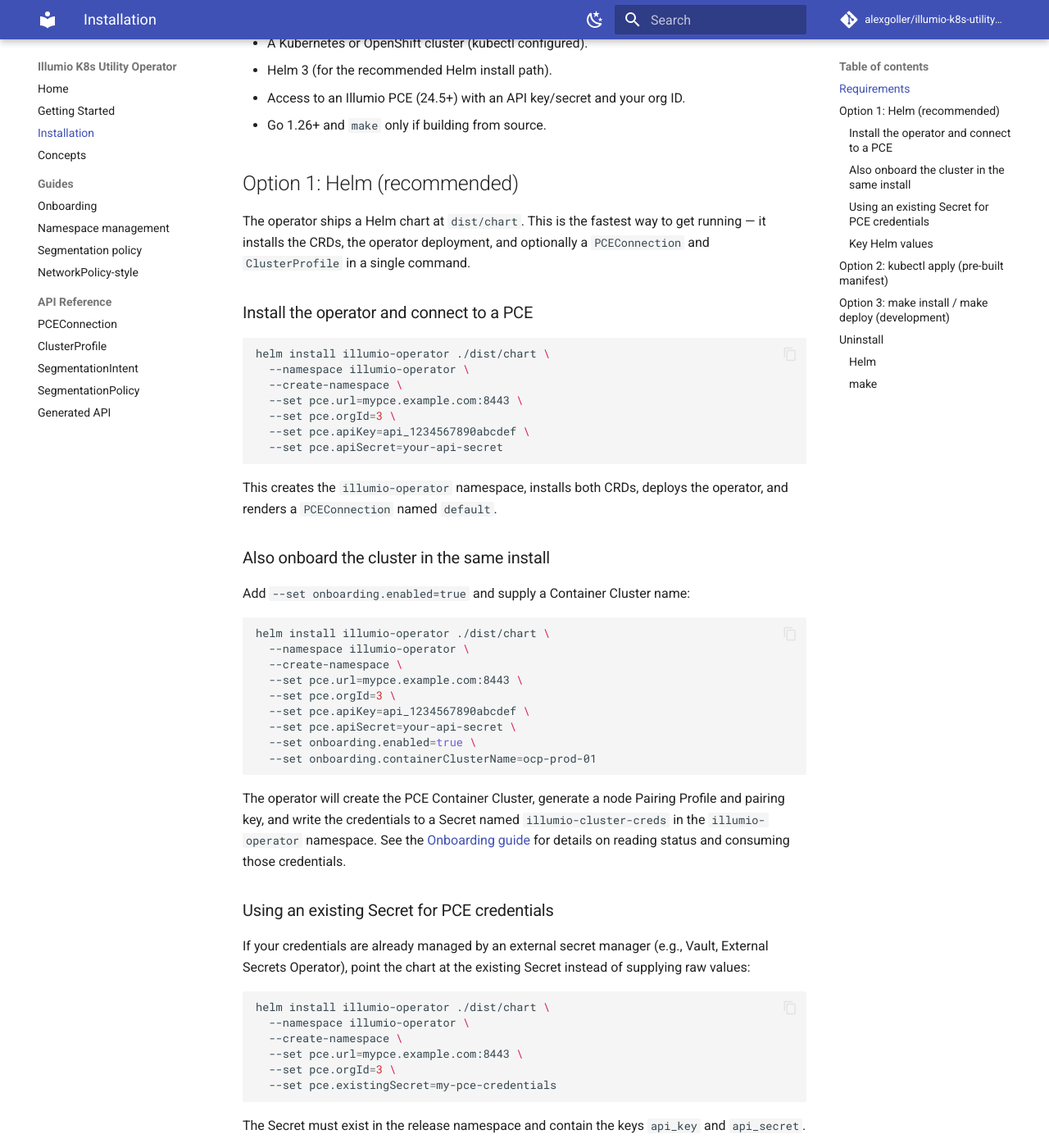
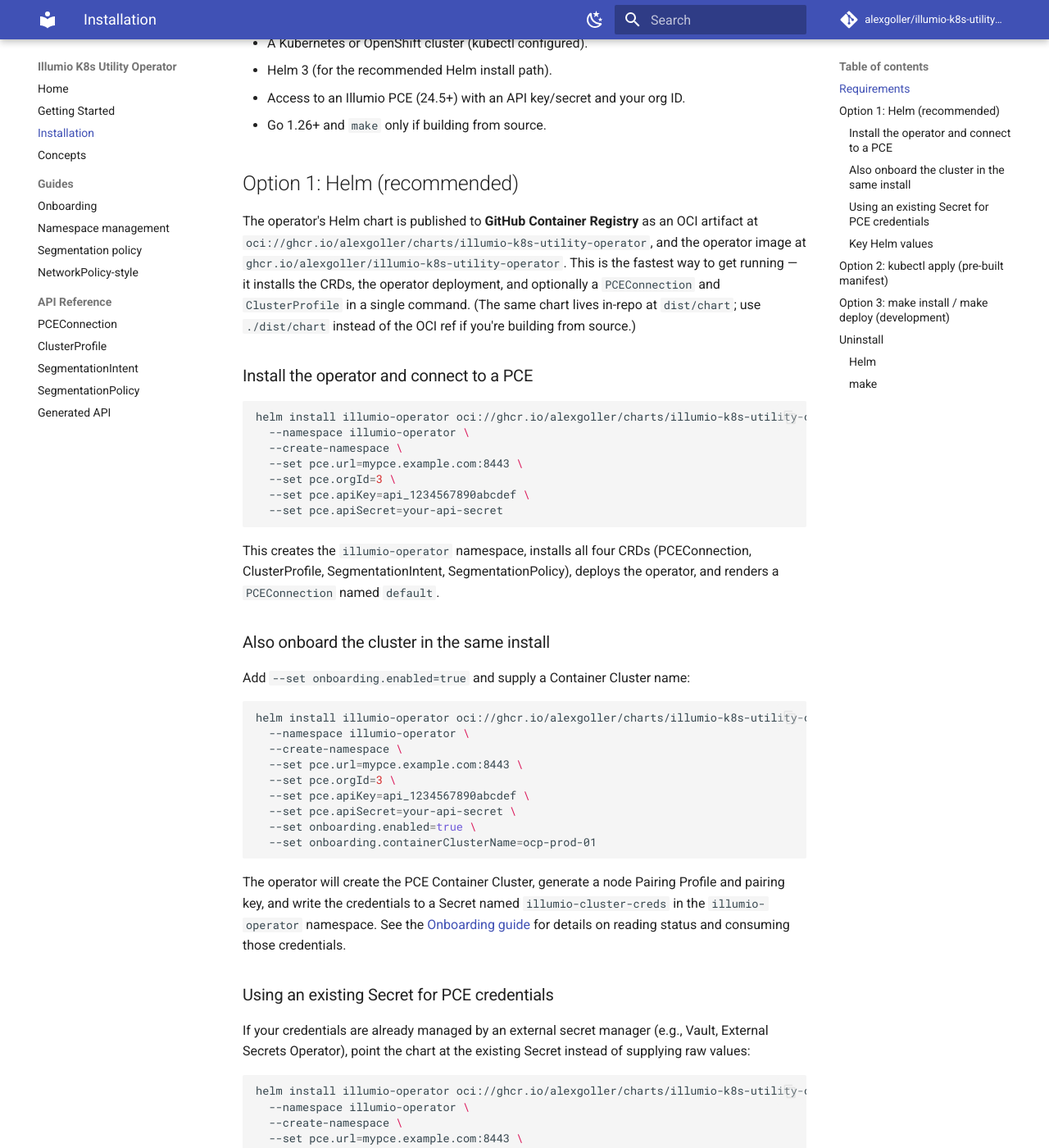
Before and after one commit to alexgoller/illumio-k8s-utility-operator, an MkDocs documentation site: the page built from docs/installation.md, in a window 1280 px wide and 1400 px high, scrolled down 191 px. Shown: the whole window at 82% size. Built offline with MkDocs 1.6.1 and Material for MkDocs 9.7.7, drawn with Linux system fonts in a browser that asks for light colours; comment, search, counter and statistics services are not loaded; some of the changed text lies outside the part shown.

Commit message:
feat(release): publish image + chart to ghcr.io; fix missing CRDs in install artifacts
The install artifacts (kustomize, PROJECT, dist/install.yaml, the Helm
chart) only carried 2 of the 4 CRDs — SegmentationIntent and
SegmentationPolicy were never wired in after being hand-added in Plans
4-5, so an install would ship an operator that can't register its own
policy CRDs. (envtest missed it: it loads CRDs from config/crd/bases.)

- Wire all four CRDs into config/crd/kustomization.yaml, PROJECT, and the
  chart's templates/crd; regenerate dist/install.yaml (now 4 CRDs).
- Point the chart's default image at ghcr.io/alexgoller/illumio-k8s-utility-operator.
- Add .github/workflows/release.yml: on v* tags (or workflow_dispatch),
  build+push the multi-arch image and package+push the chart to
  oci://ghcr.io/alexgoller/charts, and attach chart+install.yaml to the release.
- Bump chart to 0.1.1; update install docs to the ghcr OCI install path.

Co-Authored-By: Claude Opus 4.8 (1M context) <noreply@anthropic.com>

````diff
--- a/docs/installation.md
+++ b/docs/installation.md
@@ -9,12 +9,12 @@
 
 ## Option 1: Helm (recommended)
 
-The operator ships a Helm chart at `dist/chart`. This is the fastest way to get running — it installs the CRDs, the operator deployment, and optionally a `PCEConnection` and `ClusterProfile` in a single command.
+The operator's Helm chart is published to **GitHub Container Registry** as an OCI artifact at `oci://ghcr.io/alexgoller/charts/illumio-k8s-utility-operator`, and the operator image at `ghcr.io/alexgoller/illumio-k8s-utility-operator`. This is the fastest way to get running — it installs the CRDs, the operator deployment, and optionally a `PCEConnection` and `ClusterProfile` in a single command. (The same chart lives in-repo at `dist/chart`; use `./dist/chart` instead of the OCI ref if you're building from source.)
 
 ### Install the operator and connect to a PCE
 
 ```bash
-helm install illumio-operator ./dist/chart \
+helm install illumio-operator oci://ghcr.io/alexgoller/charts/illumio-k8s-utility-operator --version 0.1.1 \
   --namespace illumio-operator \
   --create-namespace \
   --set pce.url=mypce.example.com:8443 \
@@ -23,14 +23,14 @@ helm install illumio-operator ./dist/chart \
   --set pce.apiSecret=your-api-secret
 ```
 
-This creates the `illumio-operator` namespace, installs both CRDs, deploys the operator, and renders a `PCEConnection` named `default`.
+This creates the `illumio-operator` namespace, installs all four CRDs (PCEConnection, ClusterProfile, SegmentationIntent, SegmentationPolicy), deploys the operator, and renders a `PCEConnection` named `default`.
 
 ### Also onboard the cluster in the same install
 
 Add `--set onboarding.enabled=true` and supply a Container Cluster name:
 
 ```bash
-helm install illumio-operator ./dist/chart \
+helm install illumio-operator oci://ghcr.io/alexgoller/charts/illumio-k8s-utility-operator --version 0.1.1 \
   --namespace illumio-operator \
   --create-namespace \
   --set pce.url=mypce.example.com:8443 \
@@ -48,7 +48,7 @@ The operator will create the PCE Container Cluster, generate a node Pairing Prof
 If your credentials are already managed by an external secret manager (e.g., Vault, External Secrets Operator), point the chart at the existing Secret instead of supplying raw values:
 
 ```bash
-helm install illumio-operator ./dist/chart \
+helm install illumio-operator oci://ghcr.io/alexgoller/charts/illumio-k8s-utility-operator --version 0.1.1 \
   --namespace illumio-operator \
   --create-namespace \
   --set pce.url=mypce.example.com:8443 \
@@ -78,13 +78,13 @@ The Secret must exist in the release namespace and contain the keys `api_key` an
 
 ## Option 2: kubectl apply (pre-built manifest)
 
-The committed `dist/install.yaml` only carries the `PCEConnection` CRD and is **not** suitable for direct apply. First generate a complete installer that includes both CRDs:
+The committed `dist/install.yaml` contains all four CRDs and the operator deployment, pinned to the published image `ghcr.io/alexgoller/illumio-k8s-utility-operator`. Apply it directly with `kubectl apply -f dist/install.yaml`, or rebuild it against your own image:
 
 ```bash
 make build-installer IMG=<your-registry>/illumio-k8s-utility-operator:<tag>
 ```
 
-This writes a complete `dist/install.yaml` containing both CRDs (`PCEConnection` and `ClusterProfile`) and the operator deployment, bound to the image you specify. Then apply it:
+This regenerates `dist/install.yaml` with all four CRDs and the operator deployment, bound to the image you specify. Then apply it:
 
 ```bash
 kubectl apply -f dist/install.yaml
@@ -110,7 +110,7 @@ helm uninstall illumio-operator --namespace illumio-operator
 Note: CRDs are kept by default (`crd.keep: true`). To also remove the CRDs:
 
 ```bash
-kubectl delete crd clusterprofiles.microsegment.io pceconnections.microsegment.io
+kubectl delete crd clusterprofiles.microsegment.io pceconnections.microsegment.io segmentationintents.microsegment.io segmentationpolicies.microsegment.io
 ```
 
 ### make
````
Also changed, not shown: 9 other files.
